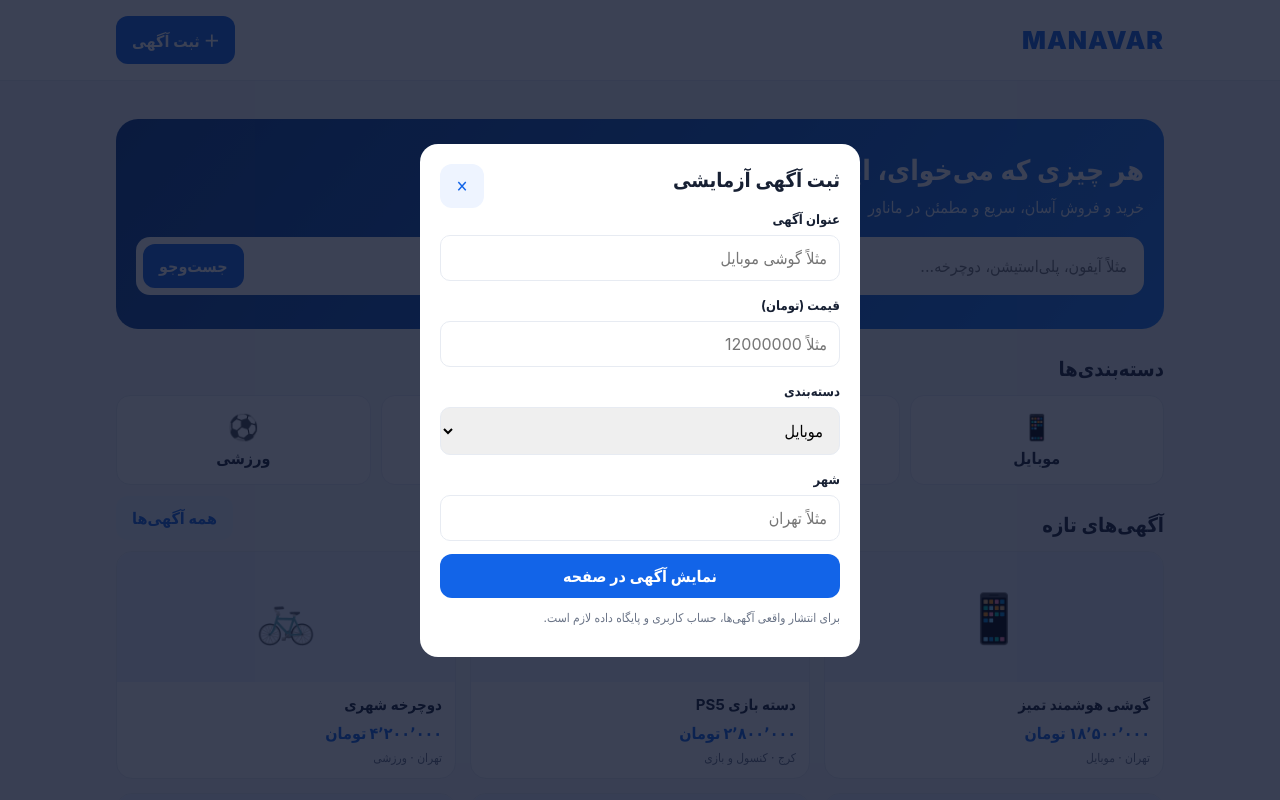
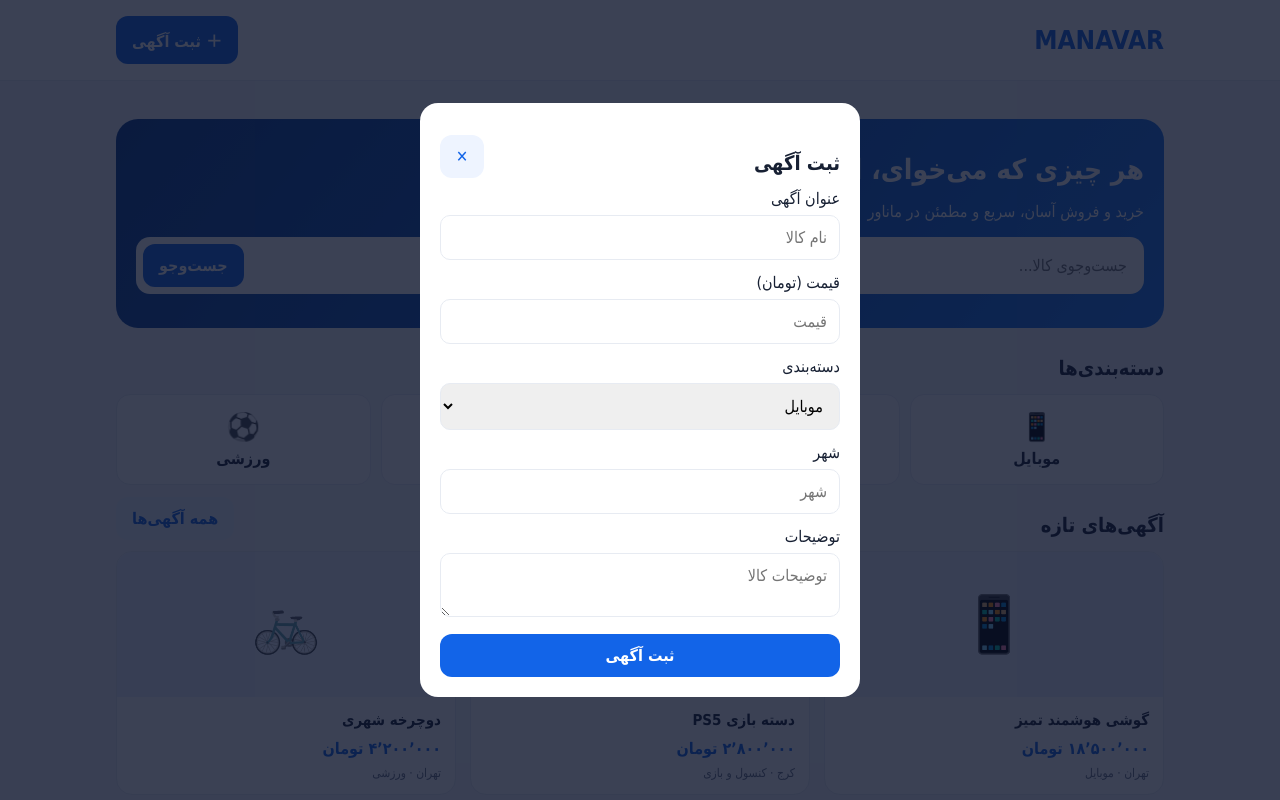
Before and after one commit to yousefkhoramian1790-coder/Manavar, a plain HTML site: page index.html in a window 1280 px wide. Both pictures are taken after a click on the button "＋ ثبت آگهی". Shown: the top 800 px of the page. Drawn offline with Linux system fonts and the light colour scheme.

Commit message:
Update index.html

```diff
--- a/index.html
+++ b/index.html
@@ -1,43 +1,198 @@
-<!doctype html>
+
+<!DOCTYPE html>
 <html lang="fa" dir="rtl">
 <head>
-<meta charset="utf-8">
+<meta charset="UTF-8">
 <meta name="viewport" content="width=device-width, initial-scale=1">
-<meta name="theme-color" content="#1264e8">
 <title>MANAVAR | بازار خرید و فروش</title>
 <style>
-:root{--blue:#1264e8;--ink:#172033;--muted:#697386;--line:#e7ebf2;--bg:#f5f7fb}
-*{box-sizing:border-box}body{margin:0;font-family:-apple-system,BlinkMacSystemFont,"Segoe UI",Tahoma,sans-serif;background:var(--bg);color:var(--ink)}
-header{background:#fff;border-bottom:1px solid var(--line);position:sticky;top:0;z-index:5}
-.wrap{max-width:1080px;margin:auto;padding:16px}
-.top{display:flex;align-items:center;justify-content:space-between;gap:12px}
-.logo{font-size:25px;font-weight:900;color:var(--blue);letter-spacing:1px}
-button{border:0;border-radius:12px;padding:12px 16px;font:inherit;font-weight:700;cursor:pointer}
-.primary{background:var(--blue);color:white}.secondary{background:#eef4ff;color:var(--blue)}
-.hero{background:linear-gradient(130deg,#0b3d91,#1976f3);color:white;padding:34px 20px;border-radius:22px;margin:22px 0}
-.hero h1{margin:0 0 10px;font-size:28px}.hero p{margin:0 0 20px;color:#e4efff}
-.search{display:flex;gap:8px;background:white;padding:7px;border-radius:14px}.search input{flex:1;min-width:0;border:0;outline:0;padding:10px;font:inherit;color:var(--ink)}
-h2{font-size:20px;margin:28px 0 14px}.cats{display:grid;grid-template-columns:repeat(4,1fr);gap:10px}
-.cat{background:#fff;border:1px solid var(--line);padding:16px 8px;border-radius:14px;text-align:center;font-weight:700;cursor:pointer}
-.cat span{display:block;font-size:25px;margin-bottom:6px}
-.grid{display:grid;grid-template-columns:repeat(3,1fr);gap:14px}
-.card{background:white;border:1px solid var(--line);border-radius:16px;overflow:hidden}
-.pic{height:130px;display:grid;place-items:center;background:#edf3ff;font-size:48px}
-.info{padding:13px}.info h3{font-size:15px;margin:0 0 9px}.price{font-weight:900;color:var(--blue)}.city{font-size:12px;color:var(--muted);margin-top:7px}
-.empty{background:#fff;border:1px dashed #cbd5e1;padding:25px;text-align:center;border-radius:14px;color:var(--muted)}
-footer{text-align:center;color:var(--muted);font-size:12px;padding:30px}
-.modal{display:none;position:fixed;inset:0;background:#0b122acc;z-index:10;padding:18px;align-items:center;justify-content:center}
-.modal.open{display:flex}.panel{background:white;border-radius:18px;padding:20px;width:min(100%,440px);max-height:90vh;overflow:auto}
-.panel input,.panel select{width:100%;padding:12px;margin:7px 0 13px;border:1px solid var(--line);border-radius:10px;font:inherit}
-.panel label{font-size:13px;font-weight:700}
-@media(max-width:650px){.grid{grid-template-columns:repeat(2,1fr)}.cats{grid-template-columns:repeat(2,1fr)}.hero h1{font-size:23px}.top .secondary{display:none}}
+:root {
+  --blue:#1264e8;
+  --dark:#172033;
+  --muted:#697386;
+  --line:#e7ebf2;
+  --bg:#f5f7fb;
+}
+* {box-sizing:border-box}
+body {
+  margin:0;
+  font-family:Tahoma,Arial,sans-serif;
+  background:var(--bg);
+  color:var(--dark);
+}
+header {
+  background:white;
+  border-bottom:1px solid var(--line);
+  position:sticky;
+  top:0;
+  z-index:5;
+}
+.wrap {
+  max-width:1080px;
+  margin:auto;
+  padding:16px;
+}
+.top {
+  display:flex;
+  align-items:center;
+  justify-content:space-between;
+  gap:12px;
+}
+.logo {
+  font-size:26px;
+  font-weight:900;
+  color:var(--blue);
+}
+button {
+  border:0;
+  border-radius:12px;
+  padding:12px 16px;
+  font:inherit;
+  font-weight:bold;
+  cursor:pointer;
+}
+.primary {background:var(--blue);color:white}
+.secondary {background:#eef4ff;color:var(--blue)}
+.hero {
+  background:linear-gradient(130deg,#0b3d91,#1976f3);
+  color:white;
+  padding:34px 20px;
+  border-radius:22px;
+  margin:22px 0;
+}
+.hero h1 {margin:0 0 10px;font-size:28px}
+.search {
+  display:flex;
+  gap:8px;
+  background:white;
+  padding:7px;
+  border-radius:14px;
+}
+.search input {
+  flex:1;
+  min-width:0;
+  border:0;
+  outline:0;
+  padding:10px;
+  font:inherit;
+}
+h2 {font-size:20px;margin:28px 0 14px}
+.cats {
+  display:grid;
+  grid-template-columns:repeat(4,1fr);
+  gap:10px;
+}
+.cat {
+  background:white;
+  border:1px solid var(--line);
+  padding:16px 8px;
+  border-radius:14px;
+  text-align:center;
+  font-weight:bold;
+  cursor:pointer;
+}
+.cat span {display:block;font-size:27px;margin-bottom:6px}
+.grid {
+  display:grid;
+  grid-template-columns:repeat(3,1fr);
+  gap:14px;
+}
+.card {
+  background:white;
+  border:1px solid var(--line);
+  border-radius:16px;
+  overflow:hidden;
+  cursor:pointer;
+}
+.pic {
+  height:145px;
+  display:grid;
+  place-items:center;
+  background:#edf3ff;
+  font-size:55px;
+}
+.info {padding:14px}
+.info h3 {font-size:15px;margin:0 0 10px}
+.price {font-weight:900;color:var(--blue)}
+.city {font-size:12px;color:var(--muted);margin-top:8px}
+.empty {
+  background:white;
+  padding:25px;
+  text-align:center;
+  border-radius:14px;
+  grid-column:1/-1;
+}
+footer {
+  text-align:center;
+  color:var(--muted);
+  font-size:12px;
+  padding:30px;
+}
+.modal {
+  display:none;
+  position:fixed;
+  inset:0;
+  background:#0b122acc;
+  z-index:10;
+  padding:18px;
+  align-items:center;
+  justify-content:center;
+}
+.modal.open {display:flex}
+.panel {
+  background:white;
+  border-radius:18px;
+  padding:20px;
+  width:min(100%,440px);
+  max-height:90vh;
+  overflow:auto;
+}
+.panel input,.panel select,.panel textarea {
+  width:100%;
+  padding:12px;
+  margin:7px 0 13px;
+  border:1px solid var(--line);
+  border-radius:10px;
+  font:inherit;
+}
+.detail-icon {
+  background:#edf3ff;
+  border-radius:15px;
+  padding:35px;
+  text-align:center;
+  font-size:75px;
+}
+.detail-price {
+  font-size:22px;
+  color:var(--blue);
+  font-weight:bold;
+}
+@media(max-width:650px) {
+  .grid {grid-template-columns:repeat(2,1fr)}
+  .cats {grid-template-columns:repeat(2,1fr)}
+  .hero h1 {font-size:23px}
+}
 </style>
 </head>
 <body>
-<header><div class="wrap top"><div class="logo">MANAVAR</div><button class="primary" onclick="openForm()">＋ ثبت آگهی</button></div></header>
+
+<header>
+<div class="wrap top">
+<div class="logo">MANAVAR</div>
+<button class="primary" onclick="openForm()">＋ ثبت آگهی</button>
+</div>
+</header>
+
 <main class="wrap">
-<section class="hero"><h1>هر چیزی که می‌خوای، اینجاست!</h1><p>خرید و فروش آسان، سریع و مطمئن در ماناور</p>
-<div class="search"><input id="q" placeholder="مثلاً آیفون، پلی‌استیشن، دوچرخه..." oninput="render()"><button class="primary" onclick="render()">جست‌وجو</button></div></section>
+<section class="hero">
+<h1>هر چیزی که می‌خوای، اینجاست!</h1>
+<p>خرید و فروش آسان، سریع و مطمئن در ماناور</p>
+<div class="search">
+<input id="q" placeholder="جست‌وجوی کالا..." oninput="render()">
+<button class="primary" onclick="render()">جست‌وجو</button>
+</div>
+</section>
+
 <h2>دسته‌بندی‌ها</h2>
 <div class="cats">
 <div class="cat" onclick="choose('موبایل')"><span>📱</span>موبایل</div>
@@ -45,33 +200,162 @@ footer{text-align:center;color:var(--muted);font-size:12px;padding:30px}
 <div class="cat" onclick="choose('خانه')"><span>🛋️</span>خانه</div>
 <div class="cat" onclick="choose('ورزشی')"><span>⚽</span>ورزشی</div>
 </div>
-<div class="top"><h2>آگهی‌های تازه</h2><button class="secondary" onclick="choose('')">همه آگهی‌ها</button></div>
+
+<div class="top">
+<h2 id="sectionTitle">آگهی‌های تازه</h2>
+<button class="secondary" onclick="choose('')">همه آگهی‌ها</button>
+</div>
 <div id="listings" class="grid"></div>
-<footer>MANAVAR · بازار آنلاین خرید و فروش<br>این نسخه نمایشی است؛ آگهی‌ها فقط در همین صفحه آزمایشی نمایش داده می‌شوند.</footer>
+
+<footer>MANAVAR · بازار آنلاین خرید و فروش</footer>
 </main>
-<div class="modal" id="modal"><div class="panel">
-<div class="top"><h2 style="margin:0 0 12px">ثبت آگهی آزمایشی</h2><button class="secondary" onclick="closeForm()">✕</button></div>
-<label>عنوان آگهی</label><input id="title" placeholder="مثلاً گوشی موبایل">
-<label>قیمت (تومان)</label><input id="price" type="number" placeholder="مثلاً 12000000">
-<label>دسته‌بندی</label><select id="category"><option>موبایل</option><option>کنسول و بازی</option><option>خانه</option><option>ورزشی</option><option>سایر</option></select>
-<label>شهر</label><input id="city" placeholder="مثلاً تهران">
-<button class="primary" style="width:100%" onclick="addListing()">نمایش آگهی در صفحه</button>
-<p style="font-size:12px;color:#697386">برای انتشار واقعی آگهی‌ها، حساب کاربری و پایگاه داده لازم است.</p>
-</div></div>
+
+<div class="modal" id="formModal">
+<div class="panel">
+<div class="top">
+<h2>ثبت آگهی</h2>
+<button class="secondary" onclick="closeForm()">✕</button>
+</div>
+<label>عنوان آگهی</label>
+<input id="title" placeholder="نام کالا">
+<label>قیمت (تومان)</label>
+<input id="price" type="number" placeholder="قیمت">
+<label>دسته‌بندی</label>
+<select id="category">
+<option>موبایل</option>
+<option>کنسول و بازی</option>
+<option>خانه</option>
+<option>ورزشی</option>
+<option>سایر</option>
+</select>
+<label>شهر</label>
+<input id="city" placeholder="شهر">
+<label>توضیحات</label>
+<textarea id="description" placeholder="توضیحات کالا"></textarea>
+<button class="primary" style="width:100%" onclick="addListing()">ثبت آگهی</button>
+</div>
+</div>
+
+<div class="modal" id="detailModal">
+<div class="panel">
+<div class="top">
+<h2>جزئیات آگهی</h2>
+<button class="secondary" onclick="closeDetail()">✕</button>
+</div>
+<div class="detail-icon" id="detailIcon"></div>
+<h2 id="detailTitle"></h2>
+<div class="detail-price" id="detailPrice"></div>
+<p id="detailCategory"></p>
+<p id="detailCity"></p>
+<p id="detailDescription"></p>
+<button class="primary" style="width:100%" onclick="closeDetail()">بازگشت</button>
+</div>
+</div>
+
 <script>
-const data=[
-{title:"گوشی هوشمند تمیز",price:"۱۸٬۵۰۰٬۰۰۰",cat:"موبایل",city:"تهران",icon:"📱"},
-{title:"دسته بازی PS5",price:"۲٬۸۰۰٬۰۰۰",cat:"کنسول و بازی",city:"کرج",icon:"🎮"},
-{title:"دوچرخه شهری",price:"۴٬۲۰۰٬۰۰۰",cat:"ورزشی",city:"تهران",icon:"🚲"},
-{title:"صندلی راحتی",price:"۳٬۰۰۰٬۰۰۰",cat:"خانه",city:"اصفهان",icon:"🪑"},
-{title:"بازی کنسول",price:"۱٬۲۰۰٬۰۰۰",cat:"کنسول و بازی",city:"شیراز",icon:"🕹️"},
-{title:"توپ فوتبال",price:"۶۵۰٬۰۰۰",cat:"ورزشی",city:"تبریز",icon:"⚽"}
-];let active="";
-function render(){let q=document.getElementById('q').value.trim();let items=data.filter(x=>(!active||x.cat===active)&&(!q||(x.title+x.cat+x.city).includes(q)));document.getElementById('listings').innerHTML=items.length?items.map(x=>`<article class="card"><div class="pic">${x.icon}</div><div class="info"><h3>${x.title}</h3><div class="price">${x.price} تومان</div><div class="city">${x.city} · ${x.cat}</div></div></article>`).join(''):'<div class="empty" style="grid-column:1/-1">آگهی‌ای پیدا نشد.</div>'}
-function choose(c){active=c;render();document.querySelector('.top h2').textContent=c?'آگهی‌های '+c:'آگهی‌های تازه'}
-function openForm(){document.getElementById('modal').classList.add('open')}
-function closeForm(){document.getElementById('modal').classList.remove('open')}
-function addListing(){let title=document.getElementById('title').value.trim(),price=document.getElementById('price').value,cat=document.getElementById('category').value,city=document.getElementById('city').value.trim()||'نامشخص';if(!title||!price){alert('عنوان و قیمت را وارد کن.');return}let icons={'موبایل':'📱','کنسول و بازی':'🎮','خانه':'🛋️','ورزشی':'⚽','سایر':'📦'};data.unshift({title,price:Number(price).toLocaleString('fa-IR'),cat,city,icon:icons[cat]});active='';document.getElementById('q').value='';render();closeForm();document.getElementById('title').value='';document.getElementById('price').value='';document.getElementById('city').value=''}
+const data = [
+{title:"گوشی هوشمند تمیز",price:"۱۸٬۵۰۰٬۰۰۰",cat:"موبایل",city:"تهران",icon:"📱",description:"گوشی هوشمند در وضعیت مناسب."},
+{title:"دسته بازی PS5",price:"۲٬۸۰۰٬۰۰۰",cat:"کنسول و بازی",city:"کرج",icon:"🎮",description:"دسته بازی پلی‌استیشن ۵."},
+{title:"دوچرخه شهری",price:"۴٬۲۰۰٬۰۰۰",cat:"ورزشی",city:"تهران",icon:"🚲",description:"دوچرخه مناسب استفاده شهری."},
+{title:"صندلی راحتی",price:"۳٬۰۰۰٬۰۰۰",cat:"خانه",city:"اصفهان",icon:"🪑",description:"صندلی راحتی."},
+{title:"بازی کنسول",price:"۱٬۲۰۰٬۰۰۰",cat:"کنسول و بازی",city:"شیراز",icon:"🕹️",description:"بازی مخصوص کنسول."},
+{title:"توپ فوتبال",price:"۶۵۰٬۰۰۰",cat:"ورزشی",city:"تبریز",icon:"⚽",description:"توپ فوتبال."}
+];
+
+let active = "";
+
+function render() {
+const q = document.getElementById("q").value.trim();
+const items = data.filter(x =>
+(!active || x.cat === active) &&
+(!q || (x.title+x.cat+x.city).includes(q))
+);
+const list = document.getElementById("listings");
+
+if(!items.length) {
+list.innerHTML='<div class="empty">آگهی‌ای پیدا نشد.</div>';
+return;
+}
+
+list.innerHTML=items.map(x=>{
+const index=data.indexOf(x);
+return `
+<article class="card" onclick="openDetail(${index})">
+<div class="pic">${x.icon}</div>
+<div class="info">
+<h3>${escapeHTML(x.title)}</h3>
+<div class="price">${escapeHTML(x.price)} تومان</div>
+<div class="city">${escapeHTML(x.city)} · ${escapeHTML(x.cat)}</div>
+</div>
+</article>`;
+}).join("");
+}
+
+function escapeHTML(value) {
+return String(value).replace(/[&<>"']/g,c=>({
+"&":"&amp;","<":"&lt;",">":"&gt;",'"':"&quot;","'":"&#39;"
+}[c]));
+}
+
+function choose(category) {
+active=category;
+document.getElementById("sectionTitle").textContent=
+category ? "آگهی‌های "+category : "آگهی‌های تازه";
+render();
+}
+
+function openDetail(index) {
+const item=data[index];
+if(!item) return;
+document.getElementById("detailIcon").textContent=item.icon;
+document.getElementById("detailTitle").textContent=item.title;
+document.getElementById("detailPrice").textContent=item.price+" تومان";
+document.getElementById("detailCategory").textContent="دسته‌بندی: "+item.cat;
+document.getElementById("detailCity").textContent="شهر: "+item.city;
+document.getElementById("detailDescription").textContent="توضیحات: "+item.description;
+document.getElementById("detailModal").classList.add("open");
+}
+
+function closeDetail() {
+document.getElementById("detailModal").classList.remove("open");
+}
+
+function openForm() {
+document.getElementById("formModal").classList.add("open");
+}
+
+function closeForm() {
+document.getElementById("formModal").classList.remove("open");
+}
+
+function addListing() {
+const title=document.getElementById("title").value.trim();
+const price=document.getElementById("price").value;
+const cat=document.getElementById("category").value;
+const city=document.getElementById("city").value.trim()||"نامشخص";
+const description=document.getElementById("description").value.trim();
+if(!title || !price || Number(price)<=0) {
+alert("عنوان و قیمت معتبر را وارد کن.");
+return;
+}
+const icons={"موبایل":"📱","کنسول و بازی":"🎮","خانه":"🛋️","ورزشی":"⚽","سایر":"📦"};
+data.unshift({
+title,price:Number(price).toLocaleString("fa-IR"),
+cat,city,icon:icons[cat],description
+});
+active="";
+document.getElementById("q").value="";
+document.getElementById("sectionTitle").textContent="آگهی‌های تازه";
+render();
+closeForm();
+document.getElementById("title").value="";
+document.getElementById("price").value="";
+document.getElementById("city").value="";
+document.getElementById("description").value="";
+alert("آگهی آزمایشی ثبت شد.");
+}
+
 render();
 </script>
-</body></html>
+</body>
+</html>
```
